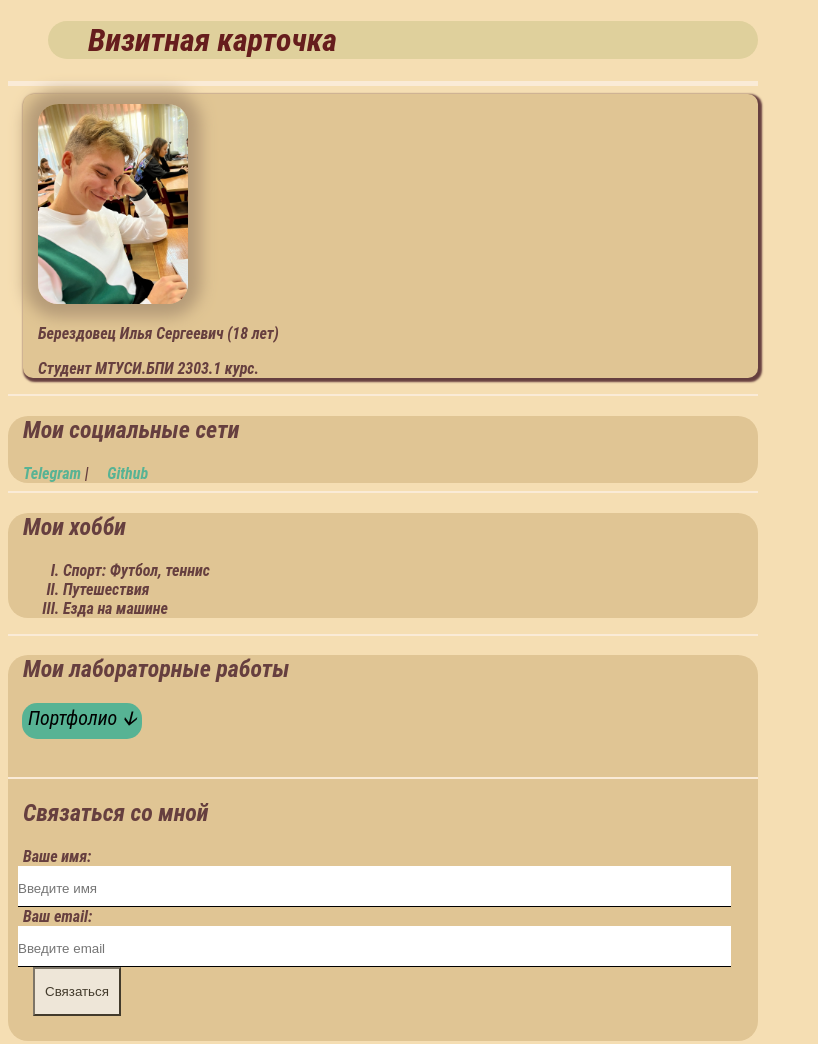
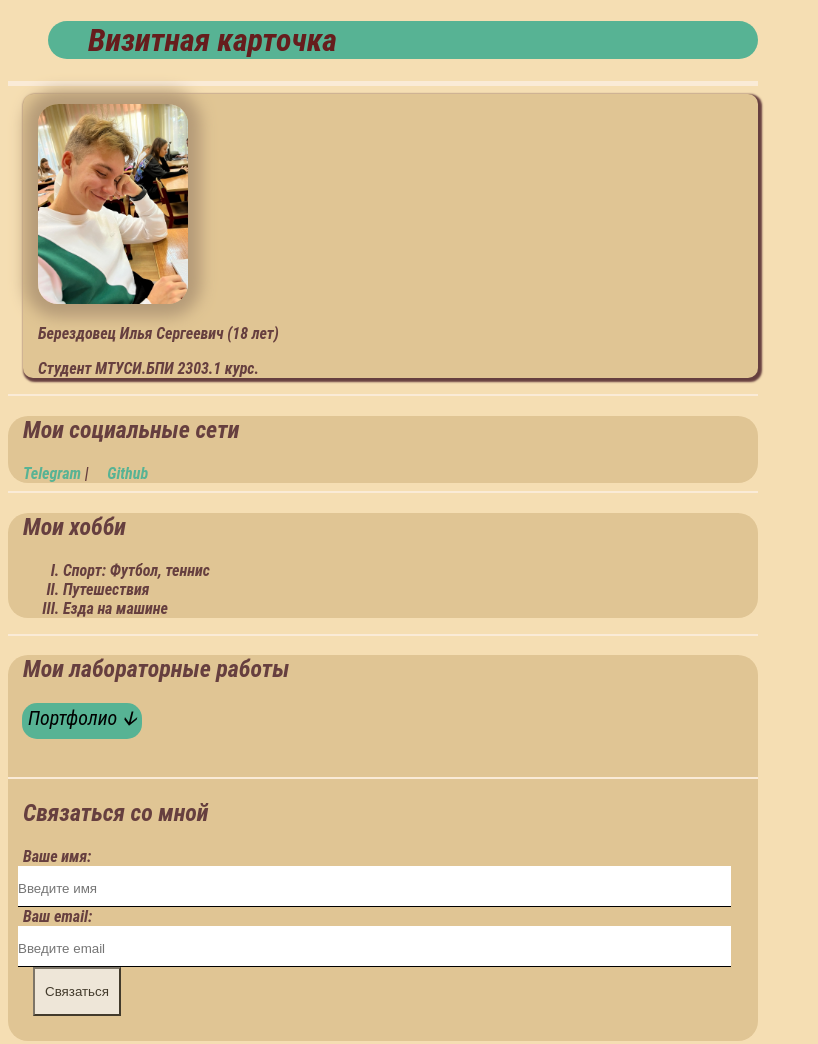
Before and after one commit to iberezaa/3Lab, a plain HTML site: page index.html in a window 1280 px wide. Shown: the whole page, without its empty margins (0-818 px from the left). Drawn offline with Linux system fonts and the light colour scheme.

Commit message:
Update style.css

```diff
--- a/style.css
+++ b/style.css
@@ -63,7 +63,7 @@ h1{
     border-radius: 20px ;
 }
 .visit{
-    background: rgb(223, 208, 156);
+    background: rgb(87, 179, 148);
     border-radius: 40px;
     margin-left: 40px;
 }
```
